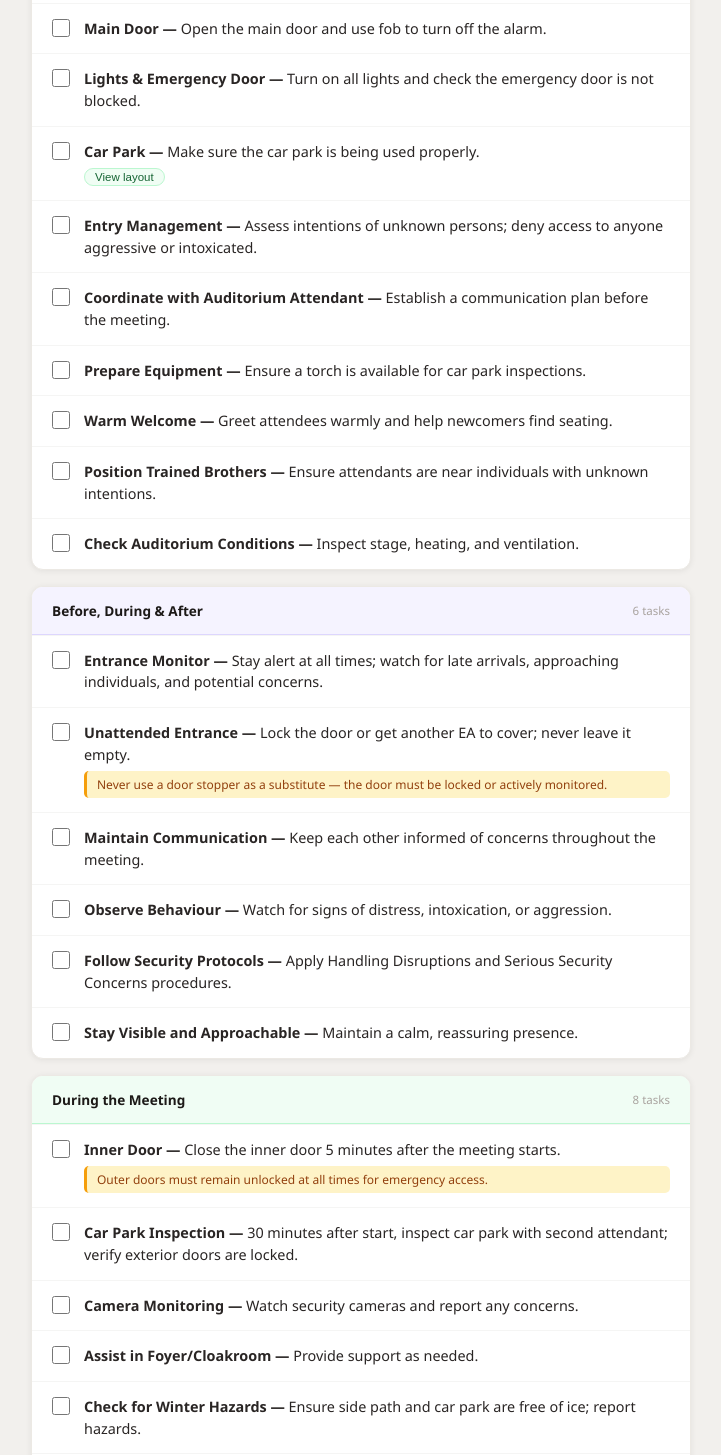
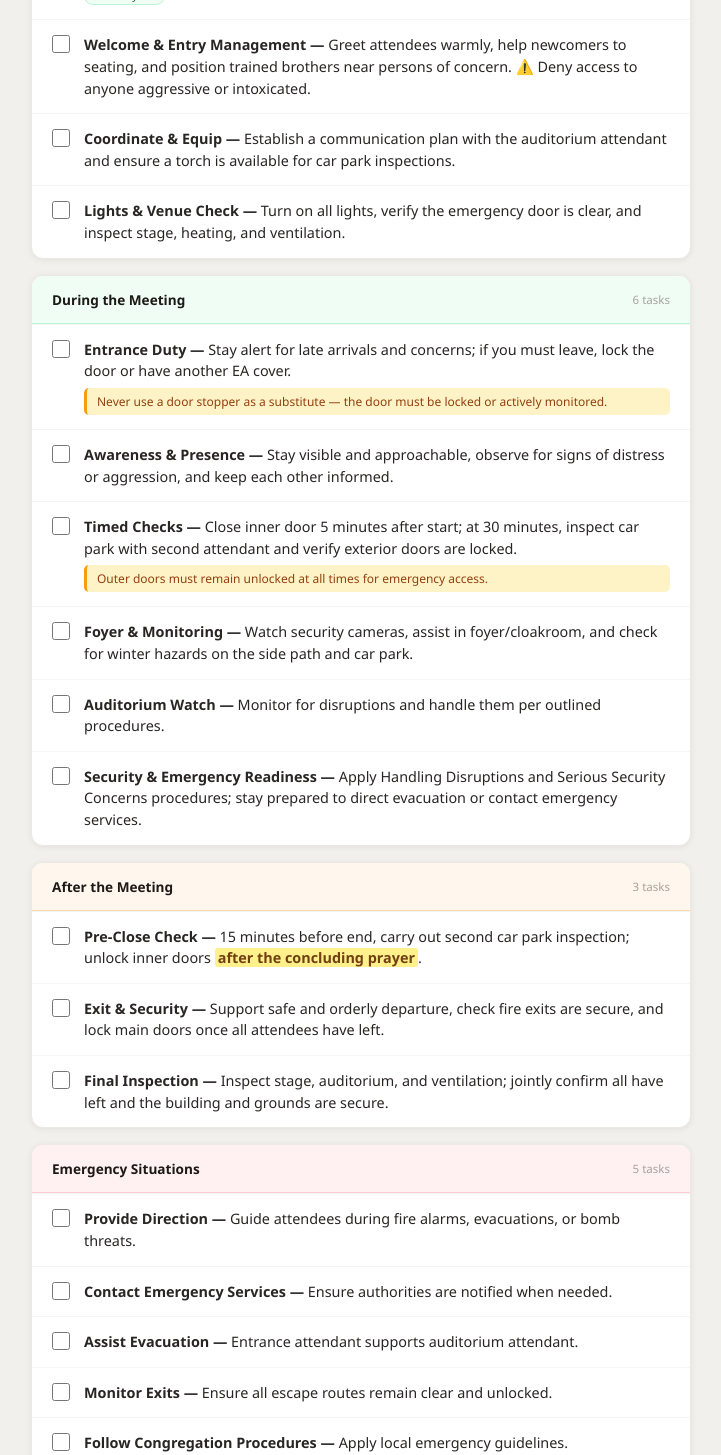
Before and after one commit to process5x1/Duty-Attendants-Checklist, a plain HTML site: page index.html in a window 1280 px wide. Shown: the part 477-1932 px from the top of the page, without its empty margins (279-1000 px from the left). Drawn offline with Linux system fonts and the light colour scheme.

Commit message:
Consolidate checklist to 20 tasks: combine During items, remove Before-During-After section

```diff
--- a/index.html
+++ b/index.html
@@ -73,6 +73,8 @@
       background: #f5f5f4; color: #a8a29e;
     }
     .role-pill.entrance { background: #dbeafe; color: #1e40af; }
+    .hl { background: #fef08a; color: #713f12; border-radius: 3px; padding: 0 3px; font-weight: 600; }
+
     .diagram-btn {
       font-size: 0.72rem; font-weight: 500; padding: 2px 10px; border-radius: 99px;
       background: #f0fdf4; color: #166534; border: 1px solid #bbf7d0; cursor: pointer;
@@ -163,45 +165,26 @@
   const DUTIES = [
     // ── Before ──────────────────────────────────────────────────────────────
     { text: "Duty Start Time — Start 20–30 minutes prior to duty.",                                                                          role: "both",       phase: "before" },
-    { text: "Car Park Gate — Open the car park gate before attendees arrive.",                                                               role: "both",       phase: "before" },
-    { text: "Walk-in Gate — Unlock the padlock only, keep the gate closed.",                                                                 role: "both",       phase: "before" },
-    { text: "Main Door — Open the main door and use fob to turn off the alarm.",                                                             role: "both",       phase: "before" },
-    { text: "Lights & Emergency Door — Turn on all lights and check the emergency door is not blocked.",                                     role: "both",       phase: "before" },
-    { text: "Car Park — Make sure the car park is being used properly.",                                                                     role: "both",       phase: "before", diagram: "carpark" },
-    { text: "Entry Management — Assess intentions of unknown persons; deny access to anyone aggressive or intoxicated.",                     role: "entrance",   phase: "before" },
-    { text: "Coordinate with Auditorium Attendant — Establish a communication plan before the meeting.",                                     role: "entrance",   phase: "before" },
-    { text: "Prepare Equipment — Ensure a torch is available for car park inspections.",                                                     role: "entrance",   phase: "before" },
-    { text: "Warm Welcome — Greet attendees warmly and help newcomers find seating.",                                                        role: "auditorium", phase: "before" },
-    { text: "Position Trained Brothers — Ensure attendants are near individuals with unknown intentions.",                                   role: "auditorium", phase: "before" },
-    { text: "Check Auditorium Conditions — Inspect stage, heating, and ventilation.",                                                        role: "auditorium", phase: "before" },
-
-    // ── Before, During & After ───────────────────────────────────────────────
-    { text: "Entrance Monitor — Stay alert at all times; watch for late arrivals, approaching individuals, and potential concerns.",         role: "entrance",   phase: "before-during-after" },
-    { text: "Unattended Entrance — Lock the door or get another EA to cover; never leave it empty.",
-             note: "Never use a door stopper as a substitute — the door must be locked or actively monitored.",                             role: "entrance",   phase: "before-during-after" },
-    { text: "Maintain Communication — Keep each other informed of concerns throughout the meeting.",                                         role: "both",       phase: "before-during-after" },
-    { text: "Observe Behaviour — Watch for signs of distress, intoxication, or aggression.",                                                role: "both",       phase: "before-during-after" },
-    { text: "Follow Security Protocols — Apply Handling Disruptions and Serious Security Concerns procedures.",                             role: "both",       phase: "before-during-after" },
-    { text: "Stay Visible and Approachable — Maintain a calm, reassuring presence.",                                                        role: "both",       phase: "before-during-after" },
+    { text: "Access & Entry — Open the [car park gate], unlock the [walk-in gate] padlock only, open the main door and use fob to deactivate the alarm. Car Park — Make sure the car park is being used properly.",  role: "both", phase: "before", diagram: "carpark" },
+    { text: "Welcome & Entry Management — Greet attendees warmly, help newcomers to seating, and position trained brothers near persons of concern. ⚠️ Deny access to anyone aggressive or intoxicated.",
+                                                                                                                                             role: "both",       phase: "before" },
+    { text: "Coordinate & Equip — Establish a communication plan with the auditorium attendant and ensure a torch is available for car park inspections.", role: "entrance",   phase: "before" },
+    { text: "Lights & Venue Check — Turn on all lights, verify the emergency door is clear, and inspect stage, heating, and ventilation.",   role: "both",       phase: "before" },
 
     // ── During ──────────────────────────────────────────────────────────────
-    { text: "Inner Door — Close the inner door 5 minutes after the meeting starts.",
+    { text: "Entrance Duty — Stay alert for late arrivals and concerns; if you must leave, lock the door or have another EA cover.",
+             note: "Never use a door stopper as a substitute — the door must be locked or actively monitored.",                             role: "entrance",   phase: "during" },
+    { text: "Awareness & Presence — Stay visible and approachable, observe for signs of distress or aggression, and keep each other informed.", role: "both",   phase: "during" },
+    { text: "Timed Checks — Close inner door 5 minutes after start; at 30 minutes, inspect car park with second attendant and verify exterior doors are locked.",
              note: "Outer doors must remain unlocked at all times for emergency access.",                                                   role: "entrance",   phase: "during" },
-    { text: "Car Park Inspection — 30 minutes after start, inspect car park with second attendant; verify exterior doors are locked.",       role: "entrance",   phase: "during" },
-    { text: "Camera Monitoring — Watch security cameras and report any concerns.",                                                           role: "entrance",   phase: "during" },
-    { text: "Assist in Foyer/Cloakroom — Provide support as needed.",                                                                       role: "entrance",   phase: "during" },
-    { text: "Check for Winter Hazards — Ensure side path and car park are free of ice; report hazards.",                                    role: "entrance",   phase: "during" },
-    { text: "Monitor Auditorium — Watch for disruptions or concerns.",                                                                      role: "auditorium", phase: "during" },
-    { text: "Handle Disruptions — Follow outlined procedures for managing disruptions.",                                                     role: "auditorium", phase: "during" },
-    { text: "Emergency Readiness — Stay prepared to direct evacuation or contact emergency services.",                                       role: "auditorium", phase: "during" },
+    { text: "Foyer & Monitoring — Watch security cameras, assist in foyer/cloakroom, and check for winter hazards on the side path and car park.", role: "entrance", phase: "during" },
+    { text: "Auditorium Watch — Monitor for disruptions and handle them per outlined procedures.",                                          role: "auditorium", phase: "during" },
+    { text: "Security & Emergency Readiness — Apply Handling Disruptions and Serious Security Concerns procedures; stay prepared to direct evacuation or contact emergency services.", role: "both", phase: "during" },
 
     // ── After ───────────────────────────────────────────────────────────────
-    { text: "Second Car Park Inspection — Carry out 15 minutes before the end of the meeting.",                                             role: "entrance",   phase: "after" },
-    { text: "Unlock Inner Doors — Unlock after the concluding prayer.",                                                                     role: "entrance",   phase: "after" },
-    { text: "Secure All Doors — Check fire exits are secure and lock main doors once all attendees have left.",                             role: "entrance",   phase: "after" },
-    { text: "Support Exit Flow — Ensure a safe and orderly departure.",                                                                     role: "auditorium", phase: "after" },
-    { text: "Final Checks — Inspect stage, auditorium, and ventilation.",                                                                   role: "auditorium", phase: "after" },
-    { text: "Final Sweep — Jointly confirm all attendees have left and the building and grounds are secure.",                               role: "both",       phase: "after" },
+    { text: "Pre-Close Check — 15 minutes before end, carry out second car park inspection; unlock inner doors [after the concluding prayer].", role: "entrance",   phase: "after" },
+    { text: "Exit & Security — Support safe and orderly departure, check fire exits are secure, and lock main doors once all attendees have left.", role: "both",  phase: "after" },
+    { text: "Final Inspection — Inspect stage, auditorium, and ventilation; jointly confirm all have left and the building and grounds are secure.", role: "both",  phase: "after" },
 
     // ── Emergency ────────────────────────────────────────────────────────────
     { text: "Provide Direction — Guide attendees during fire alarms, evacuations, or bomb threats.",                                        role: "both",       phase: "emergency" },
@@ -212,9 +195,8 @@
   ];
 
   const SECTION_META = {
-    "before":              { label: "Before the Meeting",      cls: "before" },
-    "before-during-after": { label: "Before, During & After", cls: "before-during-after" },
-    "during":              { label: "During the Meeting",      cls: "during" },
+    "before":   { label: "Before the Meeting",  cls: "before" },
+    "during":   { label: "During the Meeting", cls: "during" },
     "after":               { label: "After the Meeting",       cls: "after" },
     "emergency":           { label: "Emergency Situations",    cls: "emergency" },
   };
@@ -297,7 +279,6 @@
   function phaseMatch(item) {
     if (activePhase === "all") return true;
     if (item.phase === activePhase) return true;
-    if (item.phase === "before-during-after" && activePhase !== "emergency") return true;
     return false;
   }
 
@@ -328,7 +309,7 @@
           <div class="task${item.done ? " done" : ""}">
             <input type="checkbox" ${item.done ? "checked" : ""} onchange="toggle(${item.globalIdx})"/>
             <div class="task-body">
-              <div class="task-title">${esc(item.text).replace(/^([^—]+—)/, '<strong>$1</strong>')}</div>
+              <div class="task-title">${esc(item.text).replace(/^([^—]+—)/, '<strong>$1</strong>').replace(/\[([^\]]+)\]/g, '<span class="hl">$1</span>')}</div>
               ${item.note ? `<div class="task-note">${esc(item.note)}</div>` : ""}
               ${item.diagram ? `<div class="task-extras"><button class="diagram-btn" onclick="openDiagram('${item.diagram}')">View layout</button></div>` : ""}
             </div>
```
